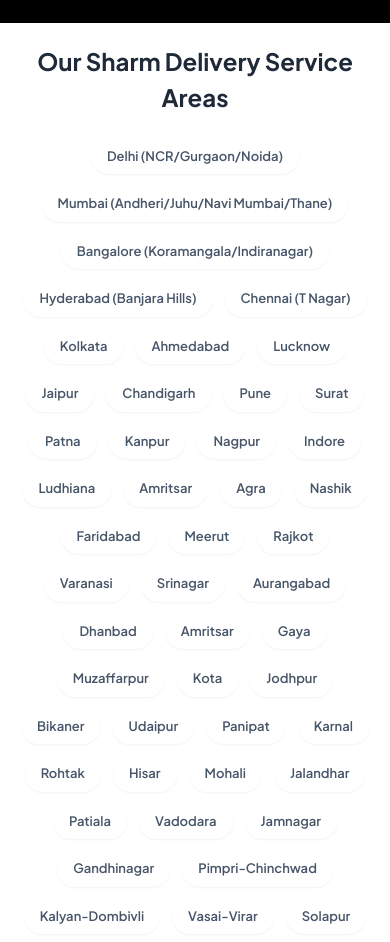
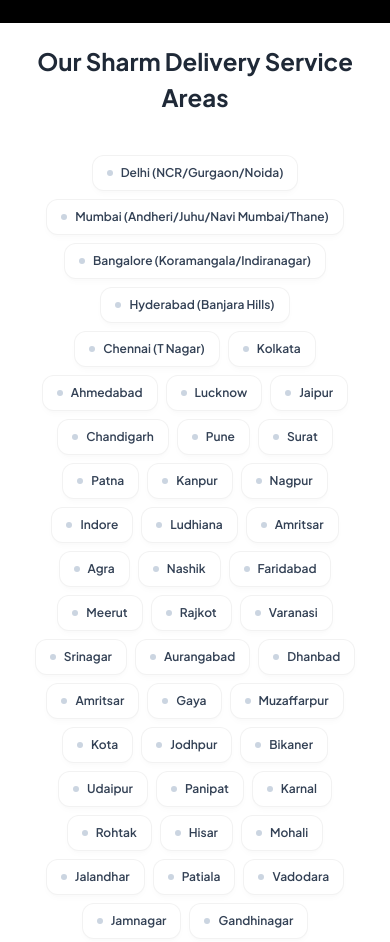
Before and after one commit to sahil69-create/Sharm-Bazaar, a plain HTML site: page index.html in a window 390 px wide. Shown: the part 9660-10602 px from the top of the page. Drawn offline with nearby package versions, Linux system fonts and the light colour scheme.

Commit message:
Update ui-common.css

```diff
--- a/css/ui-common.css
+++ b/css/ui-common.css
@@ -165,38 +165,85 @@ body.loaded {
 .ml-auto { margin-left: auto; }
 .mx-auto { margin-left: auto; margin-right: auto; }
 
+/* Service Areas Premium Styling */
+.service-areas-section {
+    position: relative;
+    padding: 6rem 0;
+    background: radial-gradient(circle at top right, rgba(217, 30, 39, 0.03), transparent),
+                radial-gradient(circle at bottom left, rgba(251, 191, 36, 0.03), transparent);
+    overflow: hidden;
+}
+
+.service-areas-container {
+    position: relative;
+    z-index: 1;
+}
+
 .city-list {
     display: flex;
     flex-wrap: wrap;
     justify-content: center;
     gap: 0.75rem;
-    max-width: 65rem;
+    max-width: 75rem;
     margin: 0 auto;
+    padding: 1rem;
 }
 
 .city-tag {
-    background-color: white;
-    color: var(--slate-600);
-    padding: 0.5rem 1rem;
-    border-radius: 9999px;
-    border: 1px solid var(--slate-200);
+    background: white;
+    color: var(--slate-700);
+    padding: 0.6rem 1.25rem;
+    border-radius: 1rem;
+    border: 1px solid rgba(0, 0, 0, 0.05);
     font-weight: 600;
-    font-size: 0.8125rem;
+    font-size: 0.875rem;
+    transition: all 0.4s cubic-bezier(0.4, 0, 0.2, 1);
+    cursor: pointer;
+    box-shadow: 0 4px 6px -1px rgba(0, 0, 0, 0.02), 0 2px 4px -1px rgba(0, 0, 0, 0.01);
+    display: flex;
+    align-items: center;
+    gap: 0.5rem;
+}
+
+.city-tag::before {
+    content: "";
+    width: 6px;
+    height: 6px;
+    background-color: var(--slate-300);
+    border-radius: 50%;
     transition: all 0.3s ease;
-    cursor: default;
-    box-shadow: 0 1px 2px rgba(0,0,0,0.05);
 }
 
 .city-tag:hover {
+    background-color: var(--primary-red);
+    color: white;
     border-color: var(--primary-red);
-    color: var(--primary-red);
-    transform: translateY(-2px);
-    box-shadow: 0 4px 6px -1px rgba(217, 30, 39, 0.1);
+    transform: translateY(-5px) scale(1.05);
+    box-shadow: 0 20px 25px -5px rgba(217, 30, 39, 0.2), 0 10px 10px -5px rgba(217, 30, 39, 0.1);
 }
 
-@media (min-width: 768px) {
+.city-tag:hover::before {
+    background-color: white;
+    transform: scale(1.5);
+}
+
+.city-tag.featured {
+    border: 1.5px solid rgba(217, 30, 39, 0.2);
+    background: linear-gradient(to bottom right, white, var(--slate-50));
+}
+
+.city-tag.featured::before {
+    background-color: var(--primary-red);
+}
+
+@media (max-width: 640px) {
     .city-list {
-        gap: 1rem;
+        gap: 0.5rem;
+    }
+    .city-tag {
+        padding: 0.5rem 0.875rem;
+        font-size: 0.75rem;
+        border-radius: 0.75rem;
     }
 }
 
```
